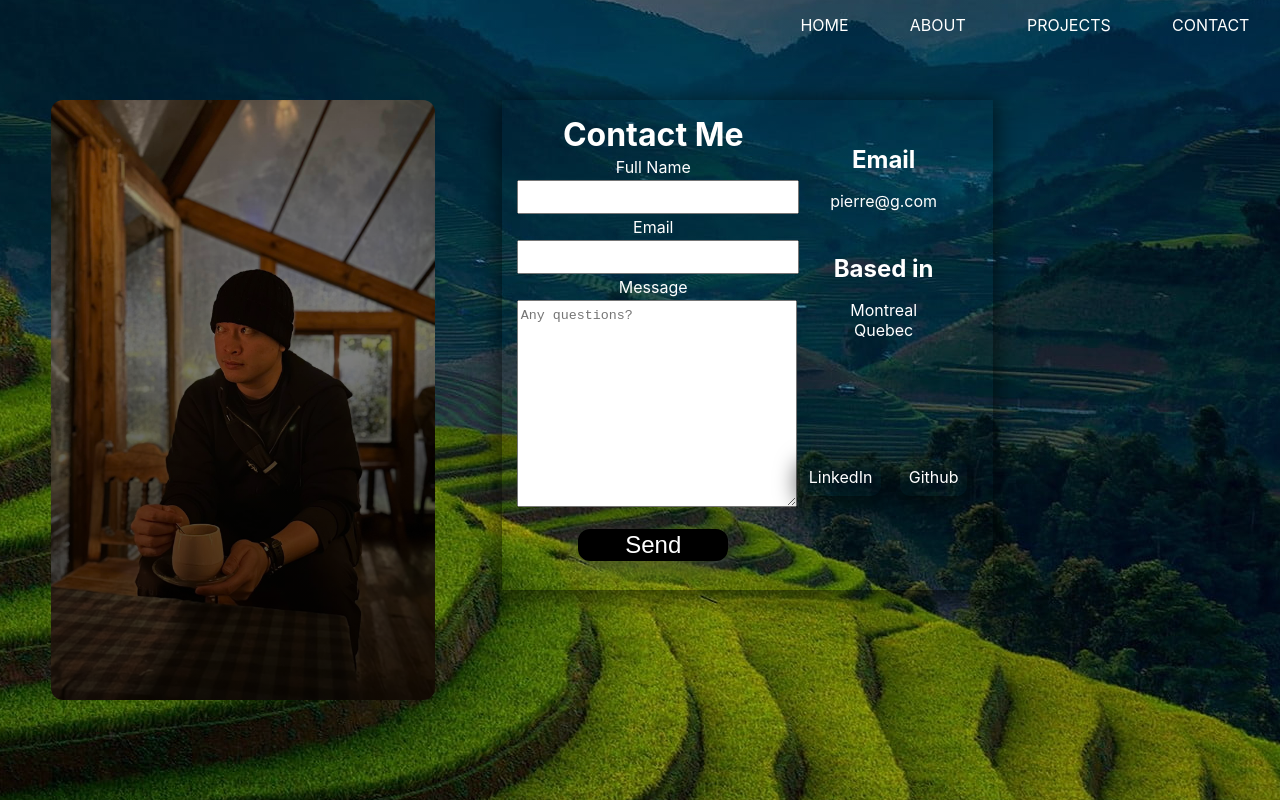
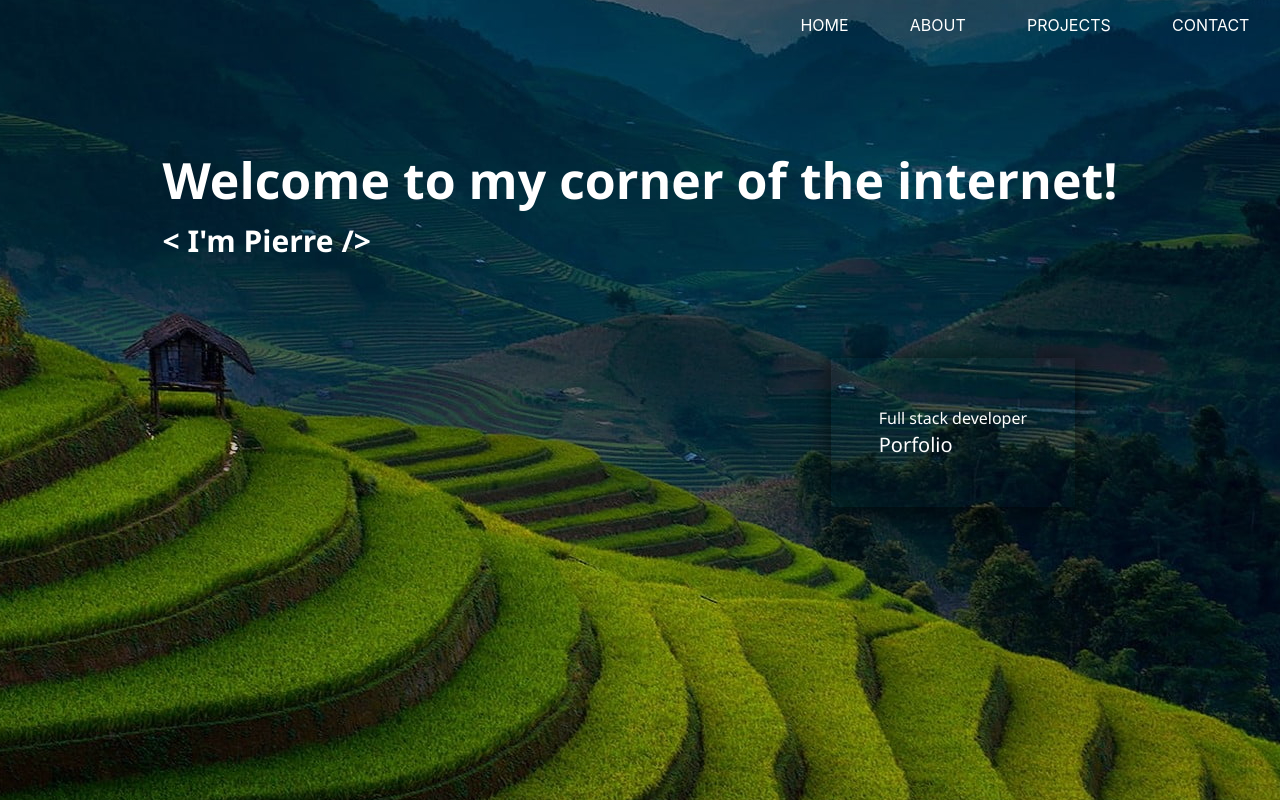
Before and after one commit to PierreLN/PierreLN.github.io, a React (Create React App) app: page / in a window 1280 px wide. Built offline with nearby package versions, Linux system fonts and the light colour scheme.

Commit message:
correction pathing from project to home

```diff
--- a/src/App.js
+++ b/src/App.js
@@ -4,17 +4,21 @@ import SideMenu from "./components/SideMenu/SideMenu";
 import MainPage from "./components/MainPage/MainPage";
 
 function App() {
-  const [location, setlocation] = useState("contact");
+  const [location, setlocation] = useState("home");
 
   const locationHandler = (data) => {
     setlocation(data);
   };
 
+  const onMoveProject = () => {
+    setlocation("project");
+  }
+
   return (
     <>
       <div>
         <SideMenu onMove={locationHandler}></SideMenu>
-        <MainPage selectedPage={location}></MainPage>
+        <MainPage selectedPage={location} onClick={onMoveProject}></MainPage>
       </div>
     </>
   );
--- a/src/components/AboutPage/AboutPage.jsx
+++ b/src/components/AboutPage/AboutPage.jsx
@@ -1,7 +1,7 @@
 import React from "react";
 import Button from "../UI/Button";
 import Card from "../UI/Card";
-import profilImage from "../../Image/profilImage.jpg";
+import profilImage from "../../Image/profilImage_2.jpg";
 import styles from "./AboutPage.module.css";
 
 function AboutPage(props) {
--- a/src/components/ContactPage/ContactPage.module.css
+++ b/src/components/ContactPage/ContactPage.module.css
@@ -24,9 +24,9 @@
 }
 
 .contact_me_section {
-  width: 60%;
-  min-width:400px;
-  height: fit-content;
+  width: 80%;
+  min-width: 400px;
+  height: 550px;
   margin-left: 2%;
   padding: 2%;
   display: flex;
@@ -94,9 +94,9 @@ button:hover {
 
 .media {
   text-align: center;
-  height: 50%;
+  font-size: x-large;
   display: flex;
-  justify-content: space-between;
+  justify-content: space-around;
 }
 
 .contactPage_media {
@@ -106,7 +106,7 @@ button:hover {
   margin: 1%;
   padding: 5%;
   transition: all 0.5s ease-in-out;
-  margin-top: 70%;
+  margin-top: 30%;
 }
 
 .contactPage_media:hover {
@@ -149,17 +149,16 @@ button:hover {
   }
 
   .image {
-  min-width:435px;
+    min-width: 435px;
     height: 280px;
     margin: 1%;
   }
 
-  .contact_me_section {
-  min-width:420px;
+  .media {
+    font-size: medium;
   }
 
-
-
-
-
+  .contact_me_section {
+    min-width: 420px;
   }
+}
--- a/src/components/MainPage/MainPage.jsx
+++ b/src/components/MainPage/MainPage.jsx
@@ -8,11 +8,7 @@ import ContactPage from "../ContactPage/ContactPage";
 function MainPage(props) {
   const mainPageRef = useRef(null);
 
-  const selected = () => {
-    setCurrentPage(projectPage);
-  };
-
-  const homePage = <HomePage onClick={selected}></HomePage>;
+  const homePage = <HomePage onClick={props.onClick}></HomePage>;
   const aboutPage = <AboutPage></AboutPage>;
   const projectPage = <ProjectPage></ProjectPage>;
   const contactPage = <ContactPage></ContactPage>;
```
Also changed, not shown: src/Image/profilImage_2.jpg (added). Lines whose indentation alone changed are shown as unchanged.
